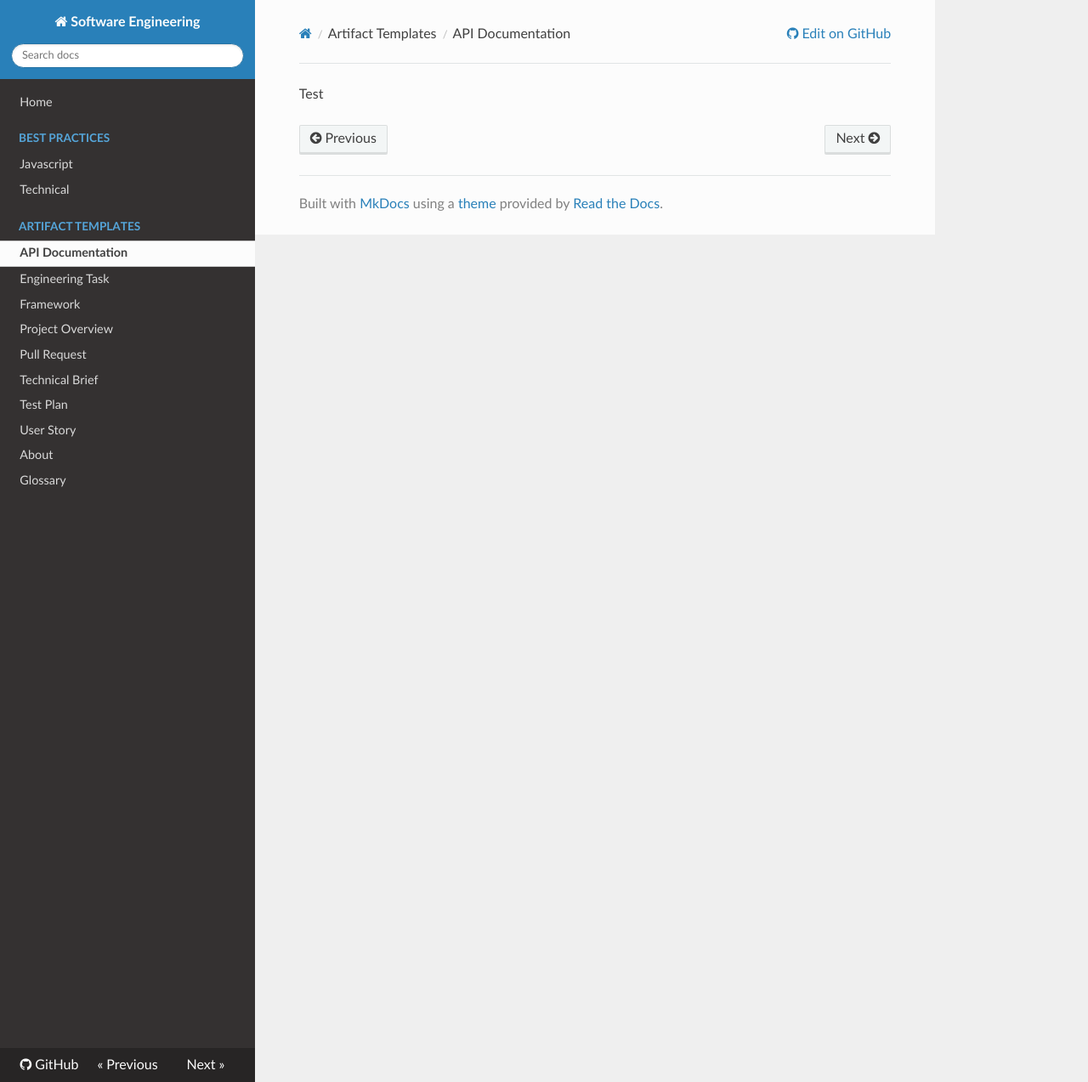
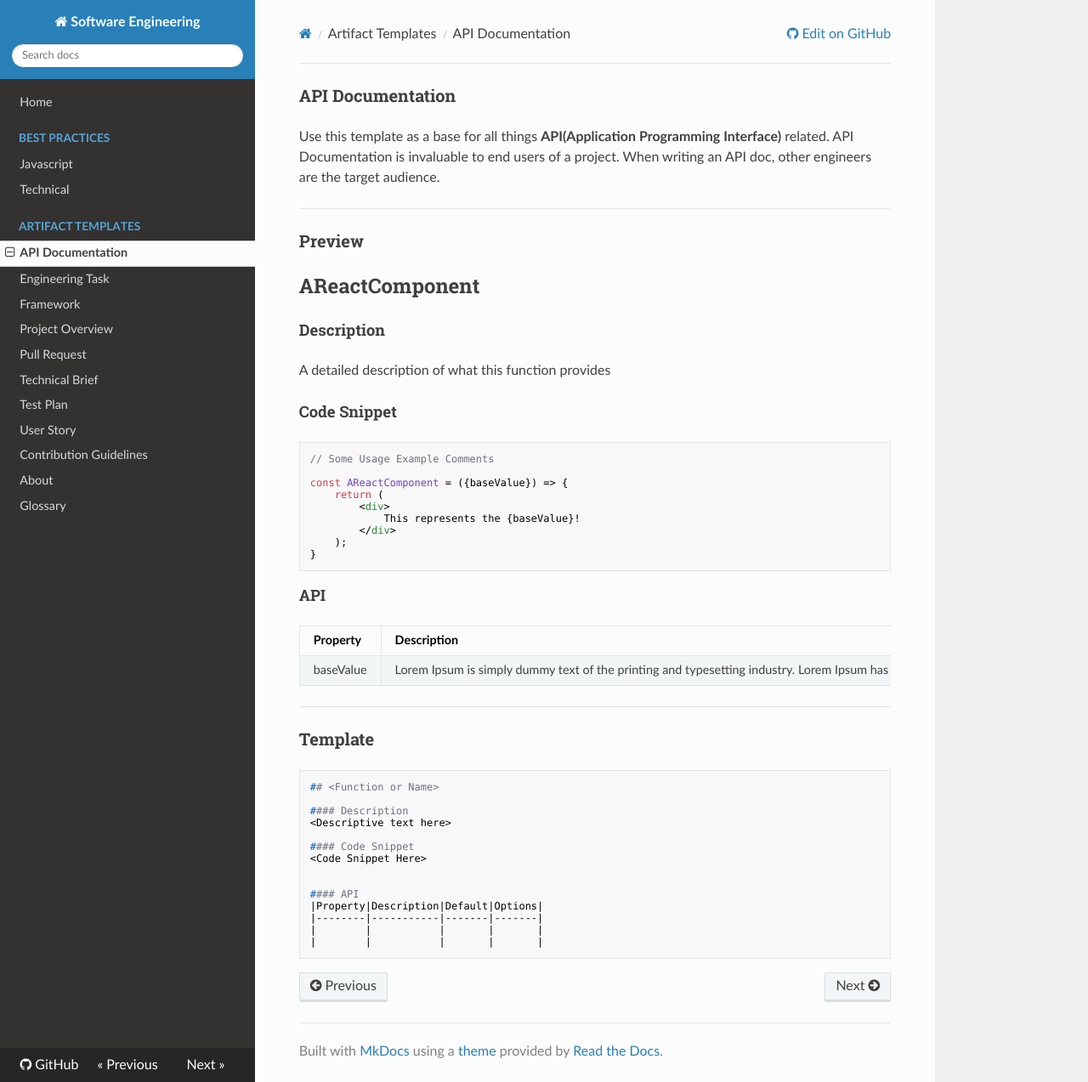
Before and after one commit to ttatro32690/software-engineering-docs, an MkDocs documentation site: the page built from docs/artifact_templates/api_documentation.md, in a window 1280 px wide and 1273 px high. Shown: the whole window at 85% size. Built offline with MkDocs 1.6.1, drawn with Linux system fonts in a browser that asks for light colours; nearby versions of some CDN libraries.

Commit message:
contribute several templates

````diff
--- a/docs/artifact_templates/api_documentation.md
+++ b/docs/artifact_templates/api_documentation.md
@@ -1 +1,49 @@
-Test
+### API Documentation
+
+Use this template as a base for all things __API(Application Programming Interface)__ related. API Documentation is invaluable to end users of a project. When writing an API doc, other engineers are the target audience.
+
+* * *
+
+### Preview
+## AReactComponent
+
+#### Description
+A detailed description of what this function provides
+
+#### Code Snippet
+```
+// Some Usage Example Comments
+
+const AReactComponent = ({baseValue}) => {
+    return (
+        <div>
+            This represents the {baseValue}!
+        </div>
+    );
+}
+```
+
+#### API
+|Property|Description|Default|Options|
+|--------|-----------|-------|-------|
+|baseValue|Lorem Ipsum is simply dummy text of the printing and typesetting industry. Lorem Ipsum has been the industry's standard dummy text ever since the 1500s, when an unknown printer took a galley of type and scrambled it to make a type specimen book. It has survived not only five centuries, but also the leap into electronic typesetting, remaining essentially unchanged. It was popularised in the 1960s with the release of Letraset sheets containing Lorem Ipsum passages, and more recently with desktop publishing software like Aldus PageMaker including versions of Lorem Ipsum.|Null|String|
+
+* * *
+
+### Template
+```
+## <Function or Name>
+
+#### Description
+<Descriptive text here>
+
+#### Code Snippet
+<Code Snippet Here>
+
+
+#### API
+|Property|Description|Default|Options|
+|--------|-----------|-------|-------|
+|        |           |       |       |
+|        |           |       |       |
+```
--- a/mkdocs.yml
+++ b/mkdocs.yml
@@ -26,6 +26,7 @@ nav:
     - Technical Brief: artifact_templates/technical_brief.md
     - Test Plan: artifact_templates/test_plan.md
     - User Story: artifact_templates/user_story.md
+    - Contribution Guidelines: artifact_templates/contribution.md
   # About
   - About: about/index.md
   # Glossary
````
Also changed, not shown: docs/artifact_templates/contribution.md (added, +28 -0 lines), docs/artifact_templates/engineering_task.md (+57 -0 lines), docs/artifact_templates/framework.md (+9 -0 lines), docs/artifact_templates/project_overview.md (+9 -0 lines), docs/artifact_templates/technical_brief.md (+9 -0 lines), docs/artifact_templates/test_plan.md (+9 -0 lines).
